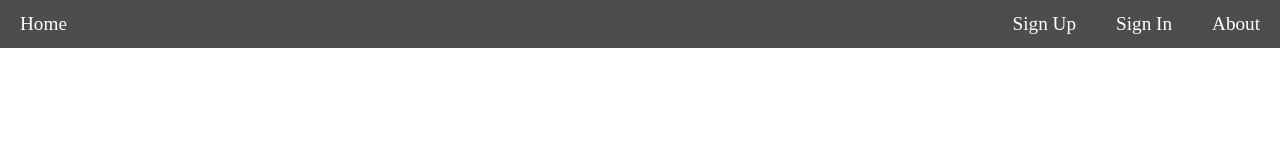
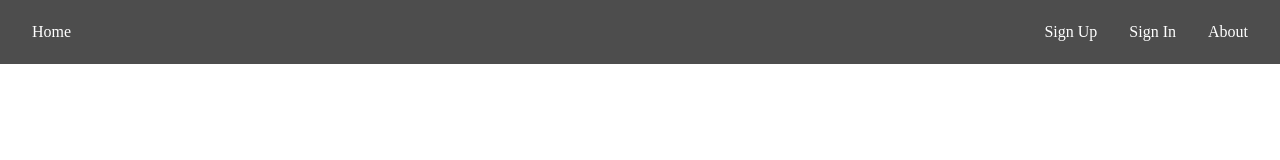
Before and after one commit to SzokeFerenc/common-html-css-components, a plain HTML site: page fixuppernav.html in a window 1280 px wide. Drawn offline with nearby package versions, Linux system fonts and the light colour scheme.

Commit message:
fix upper nav menu update01

```diff
--- a/fixupstyle.css
+++ b/fixupstyle.css
@@ -3,33 +3,38 @@
 }
 
 nav {
-    font-size: 0px;
+
     background-color: rgb(77, 77, 77);
-    height: 12rem;
+    padding: 1rem;
 }
 
-a {
+nav a {
     background-color: rgb(77, 77, 77);
     display:block;
     text-decoration: none;
     text-align: center;
-    font-size: 1.2rem;
-    line-height: 3rem;
-    /*height: 3rem;*/
     color: white;
-    padding: 0px 20px;
+    padding: .5rem 1rem;
+
 
 }
 
 a:hover {
-    color: rgb(218, 218, 218);
+    color: rgb(159, 159, 159);
     border: 1px solid rgb(139, 139, 139);
     border-radius: 9999px;
+    background-color: white;
+    transition: color .2s ease-in-out;
+    transition: background-color .2s ease-in-out;
+
 }
 
 @media (min-width: 600px) {
     nav {
-        height: 3rem;
+        position: fixed;
+        top: 0;
+        left: 0;
+        width: 100%;
     }
     .left {
         float: left;
```
